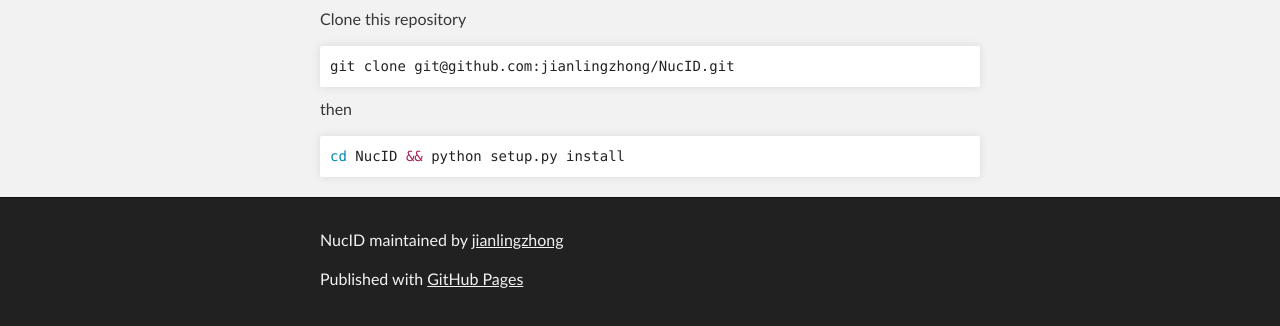
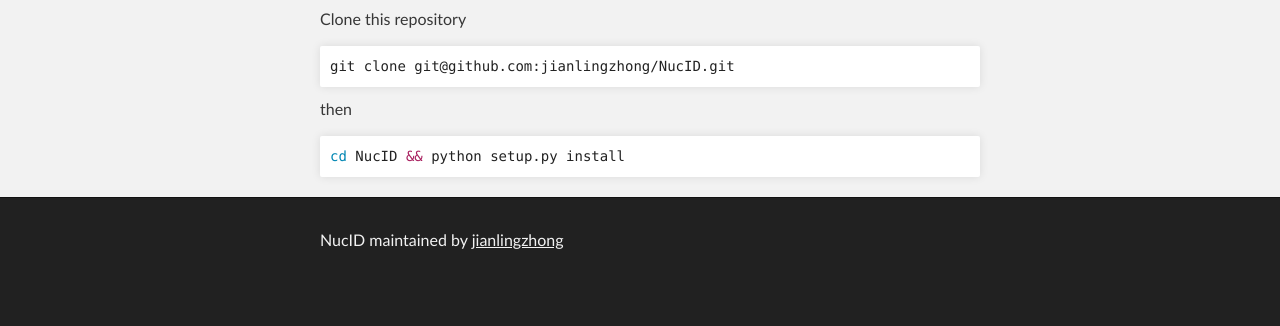
Before and after one commit to HarteminkLab/NucID, a plain HTML site: page index.html in a window 1280 px wide. Shown: the part 649-975 px from the top of the page. After the commit the page ends 936 px from the top, so only its background shows below. Drawn offline with Linux system fonts and the light colour scheme.

Commit message:
remove the "published by github pages" tag at the footer

```diff
--- a/index.html
+++ b/index.html
@@ -59,7 +59,7 @@
     <div id="footer_wrap" class="outer">
       <footer class="inner">
         <p class="copyright">NucID maintained by <a href="https://github.com/jianlingzhong">jianlingzhong</a></p>
-        <p>Published with <a href="https://pages.github.com">GitHub Pages</a></p>
+        <!--<p>Published with <a href="https://pages.github.com">GitHub Pages</a></p>-->
       </footer>
     </div>
 
```
